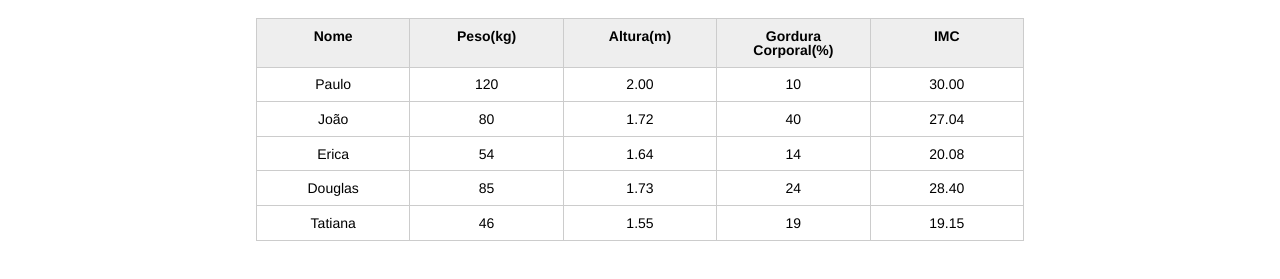
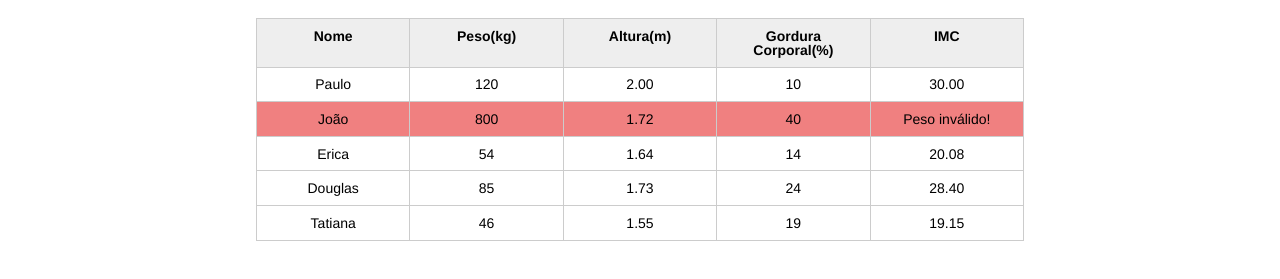
Before and after one commit to mthora/nutricao-enabler, a plain HTML site: page index.html in a window 1280 px wide. Shown: the part 123-402 px from the top of the page. Drawn offline with Linux system fonts and the light colour scheme.

Commit message:
Mudança de atribuição na exibição da tela de erro (style -> classList)

```diff
--- a/css/index.css
+++ b/css/index.css
@@ -132,3 +132,7 @@ button[disabled=disabled], button:disabled {
 .campo-invalido{
 	border: 1px solid red;
 }
+
+.paciente-inválido{
+	background-color: lightcoral;
+}
--- a/index.html
+++ b/index.html
@@ -39,7 +39,7 @@
 
 						<tr class="paciente" >
 							<td class="info-nome">João</td>
-							<td class="info-peso">80</td>
+							<td class="info-peso">800</td>
 							<td class="info-altura">1.72</td>
 							<td class="info-gordura">40</td>
 							<td class="info-imc">0</td>
--- a/js/main.js
+++ b/js/main.js
@@ -18,13 +18,13 @@ for (let paciente of pacientes){
 
     if (peso.textContent < 0 || peso.textContent >= 600){
         imc.textContent = "Peso inválido!";
-        paciente.style.backgroundColor = "lightcoral";
+        paciente.classList.add("paciente-inválido");
         pesoValido = false;
     }
 
     if (altura.textContent < 0 || altura.textContent >= 3){
         imc.textContent = "Altura inválida!";
-        paciente.style.backgroundColor = "lightcoral";
+        paciente.classList.add("paciente-inválido");
         alturaValida = false;
     }
 
```
